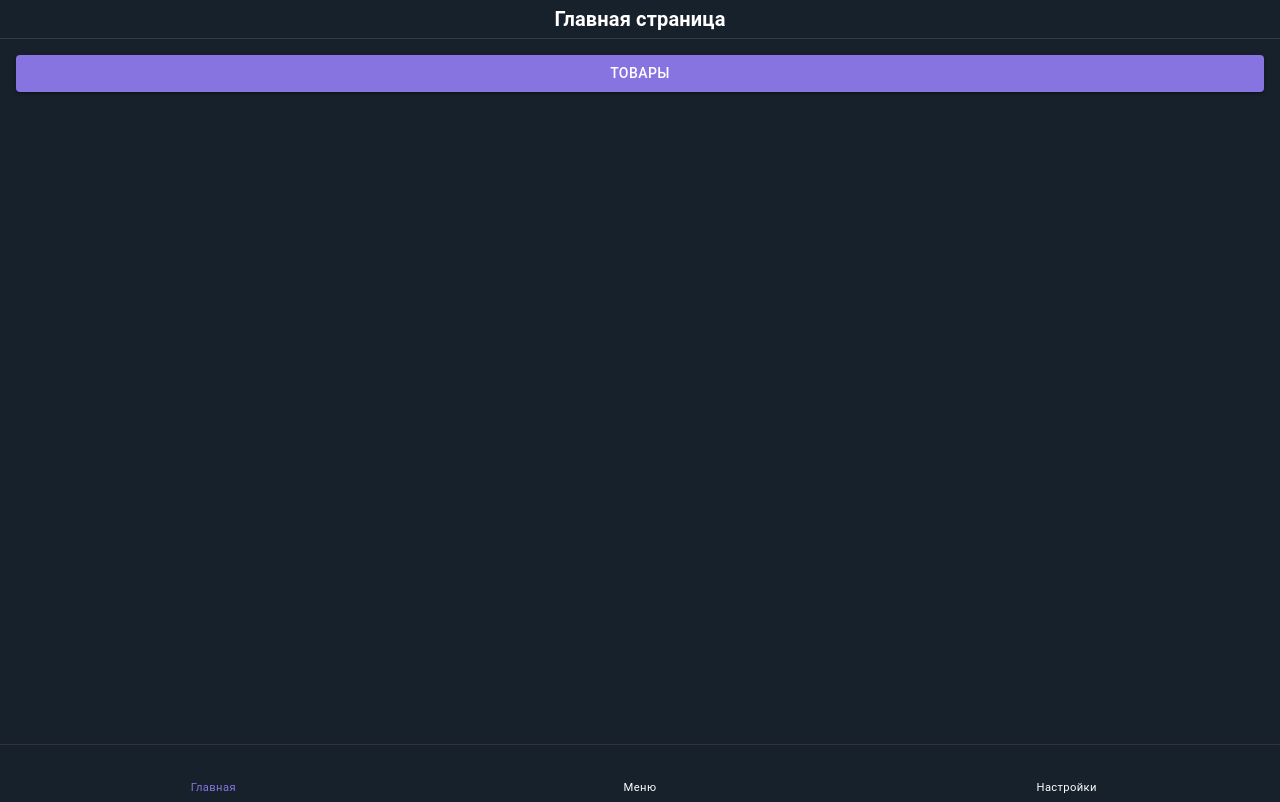
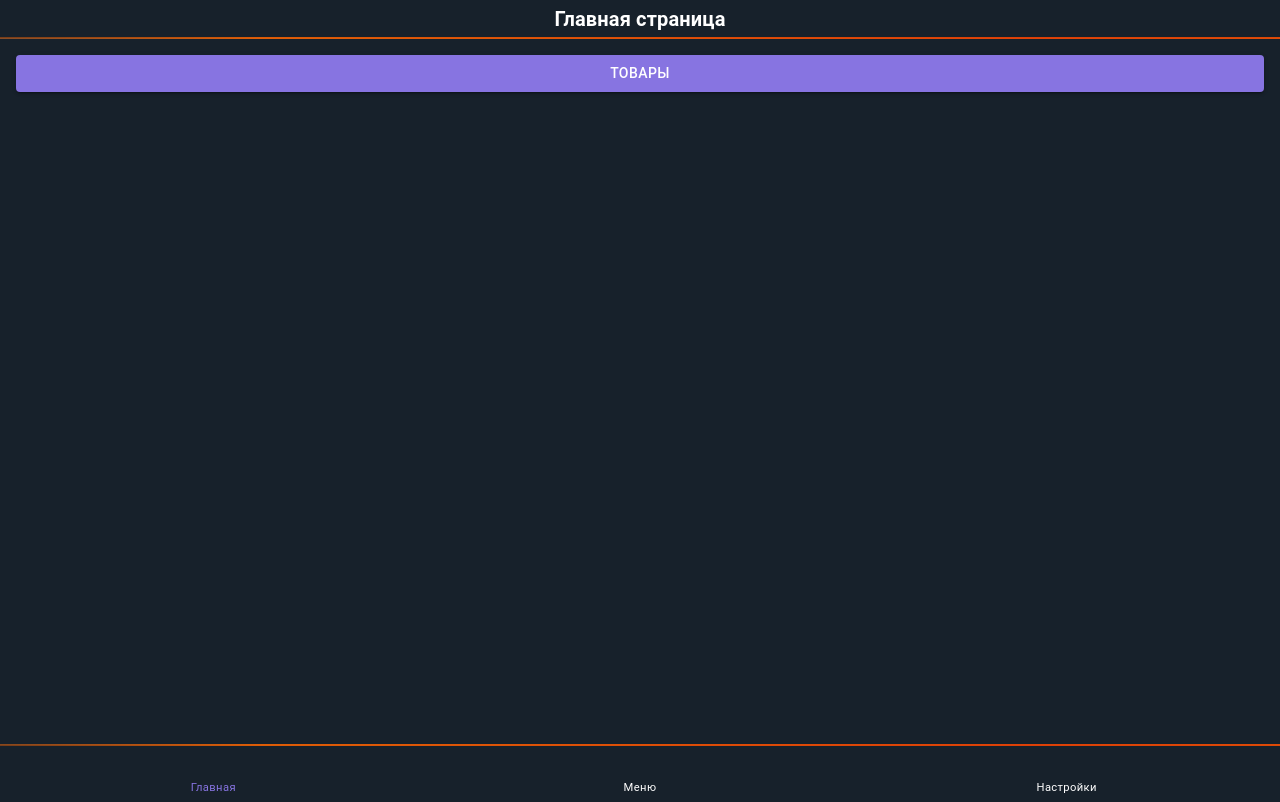
Before and after one commit to ssv555/ai_sky_net_app, a React (Vite) app: page / in a window 1280 px wide. Built offline with nearby package versions, Linux system fonts and the light colour scheme; some icons are missing.

Commit message:
fix animation speed.

```diff
--- a/src/components/ui/BaseForm.css
+++ b/src/components/ui/BaseForm.css
@@ -36,7 +36,7 @@
   overflow-y: auto;
   display: flex;
   flex-direction: column;
-  padding-bottom: 56px; /* Высота нижней навигации */
+  padding-bottom: 56px;
 }
 
 .twa-content {
@@ -47,3 +47,48 @@
   flex-direction: column;
   gap: 16px;
 }
+
+.header-with-separator {
+  position: relative;
+}
+
+.animated-separator {
+  position: absolute;
+  left: 0;
+  right: 0;
+  height: 2px;
+  background: linear-gradient(
+    90deg,
+    transparent 0%,
+    #ff6600 20%,
+    #ff4500 50%,
+    #ff6600 80%,
+    transparent 100%
+  );
+  background-size: 200% 100%;
+  animation: slideGlow 9s ease-in-out infinite;
+  opacity: 0.9;
+}
+
+.top-separator {
+  bottom: -1px;
+}
+
+.bottom-separator {
+  top: -1px;
+}
+
+@keyframes slideGlow {
+  0% {
+    background-position: -200% 0;
+    opacity: 0.4;
+  }
+  50% {
+    background-position: 0% 0;
+    opacity: 0.9;
+  }
+  100% {
+    background-position: 200% 0;
+    opacity: 0.4;
+  }
+}
--- a/src/components/ui/BaseForm.jsx
+++ b/src/components/ui/BaseForm.jsx
@@ -2,6 +2,7 @@ import React from 'react';
 import PropTypes from 'prop-types';
 import { Box } from '@mui/material';
 import BottomNavigation from './BottomNavigation';
+import './BaseForm.css';
 
 const BaseForm = ({
   pageTitle,
@@ -20,14 +21,17 @@ const BaseForm = ({
     >
       <Box
         component="header"
+        className="header-with-separator"
         sx={{
           p: 0.5,
           borderBottom: 1,
           borderColor: 'divider',
-          textAlign: 'center'
+          textAlign: 'center',
+          position: 'relative'
         }}
       >
         <h1 style={{ margin: 0, fontSize: '1.25rem' }}>{pageTitle}</h1>
+        <div className="animated-separator top-separator"></div>
       </Box>
       <Box
         component="main"
--- a/src/components/ui/BottomNavigation.css
+++ b/src/components/ui/BottomNavigation.css
@@ -11,6 +11,27 @@
   right: 0;
   z-index: 1000;
   height: 56px;
+  position: relative;
+}
+
+.twa-bottom-navigation::before {
+  content: '';
+  position: absolute;
+  top: -1px;
+  left: 0;
+  right: 0;
+  height: 2px;
+  background: linear-gradient(
+    90deg,
+    transparent 0%,
+    #ff6600 20%,
+    #ff4500 50%,
+    #ff6600 80%,
+    transparent 100%
+  );
+  background-size: 200% 100%;
+  animation: slideGlow 9s ease-in-out infinite;
+  opacity: 0.9;
 }
 
 .twa-nav-item {
@@ -42,3 +63,18 @@
 .twa-nav-item.active .twa-nav-label {
   color: var(--theme-primary-color, var(--tg-theme-button-color, #2AABEE));
 }
+
+@keyframes slideGlow {
+  0% {
+    background-position: -200% 0;
+    opacity: 0.4;
+  }
+  50% {
+    background-position: 0% 0;
+    opacity: 0.9;
+  }
+  100% {
+    background-position: 200% 0;
+    opacity: 0.4;
+  }
+}
```
